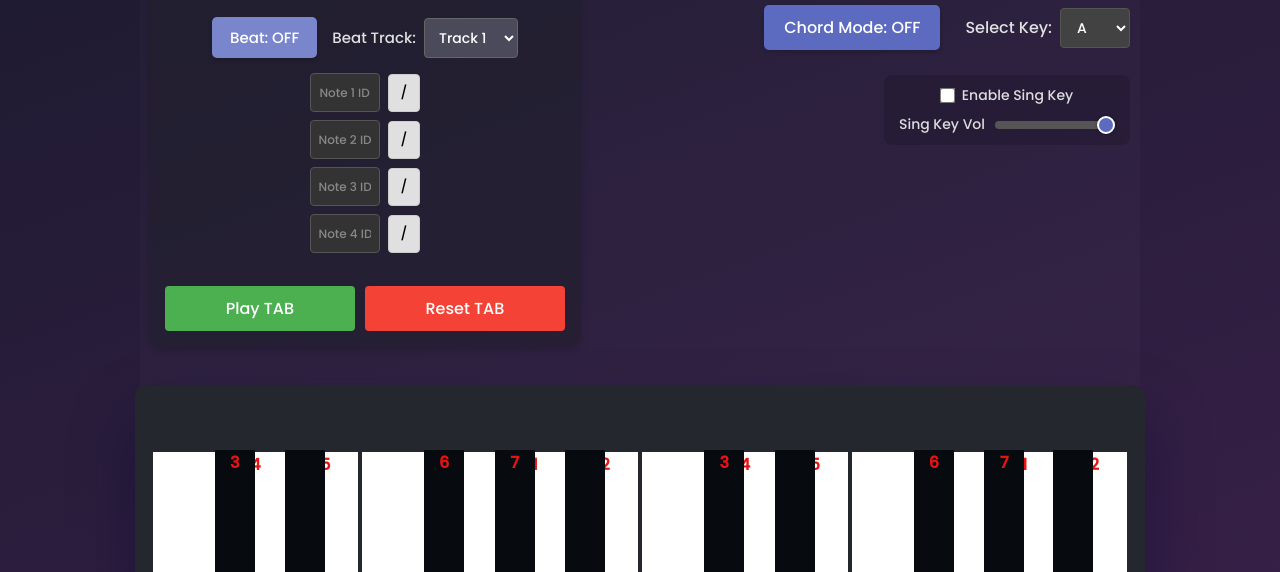
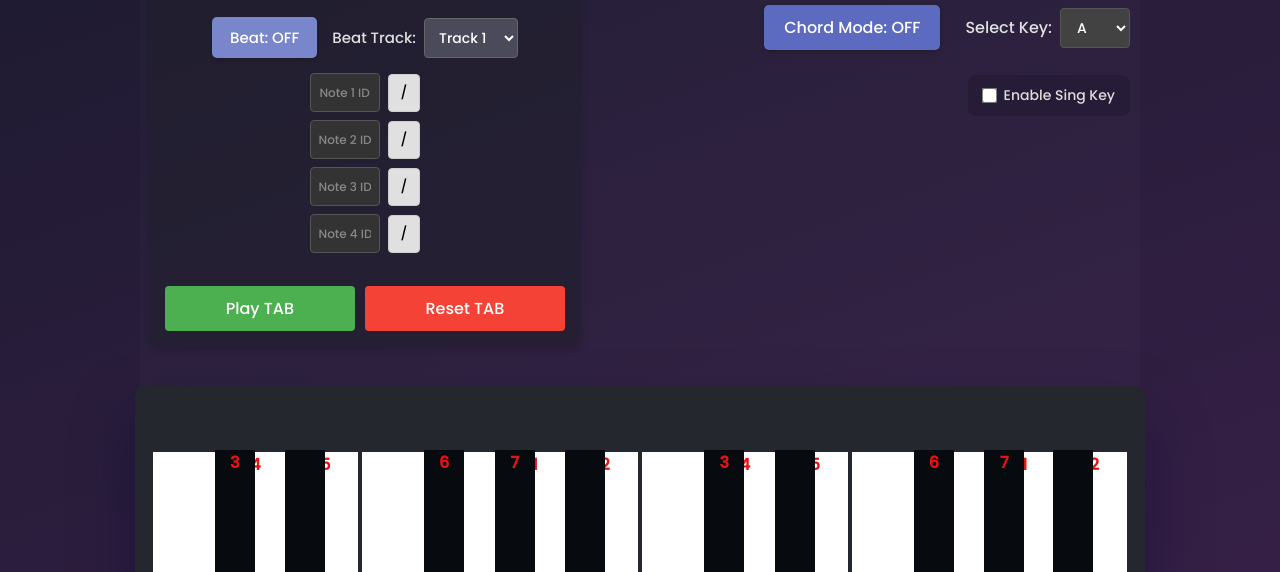
Before and after one commit to asafoseth/piano-app, a plain HTML site: page index.html in a window 1280 px wide. Shown: the part 228-800 px from the top of the page. Drawn offline with Linux system fonts and the light colour scheme; no server answers.

Commit message:
remove sing key volume control

```diff
--- a/index.html
+++ b/index.html
@@ -97,10 +97,6 @@
                         <label for="syncKeyFinderToggle">
                             <input type="checkbox" id="syncKeyFinderToggle"> Enable Sing Key
                         </label>
-                        <div class="sync-volume-container">
-                            <label for="syncKeyVolumeControl">Sing Key Vol</label>
-                            <input type="range" id="syncKeyVolumeControl" min="0" max="1" step="0.01" value="1">
-                        </div>
                     </div>
                 </div>
             </div>
```
